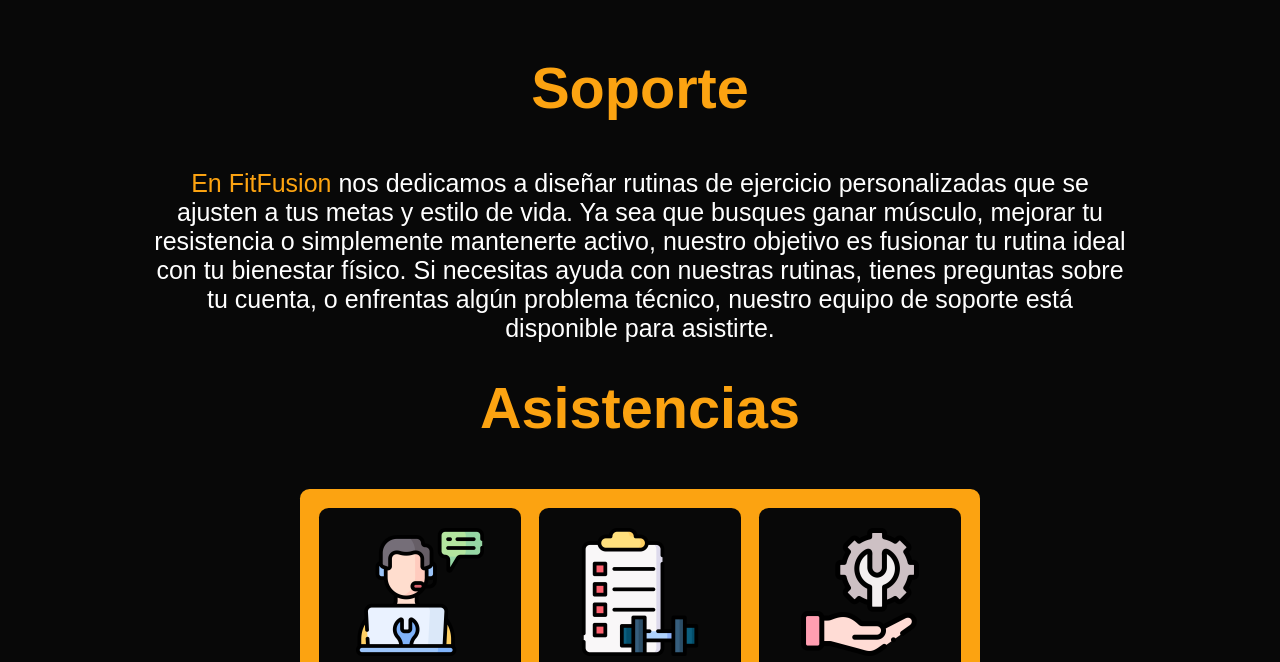
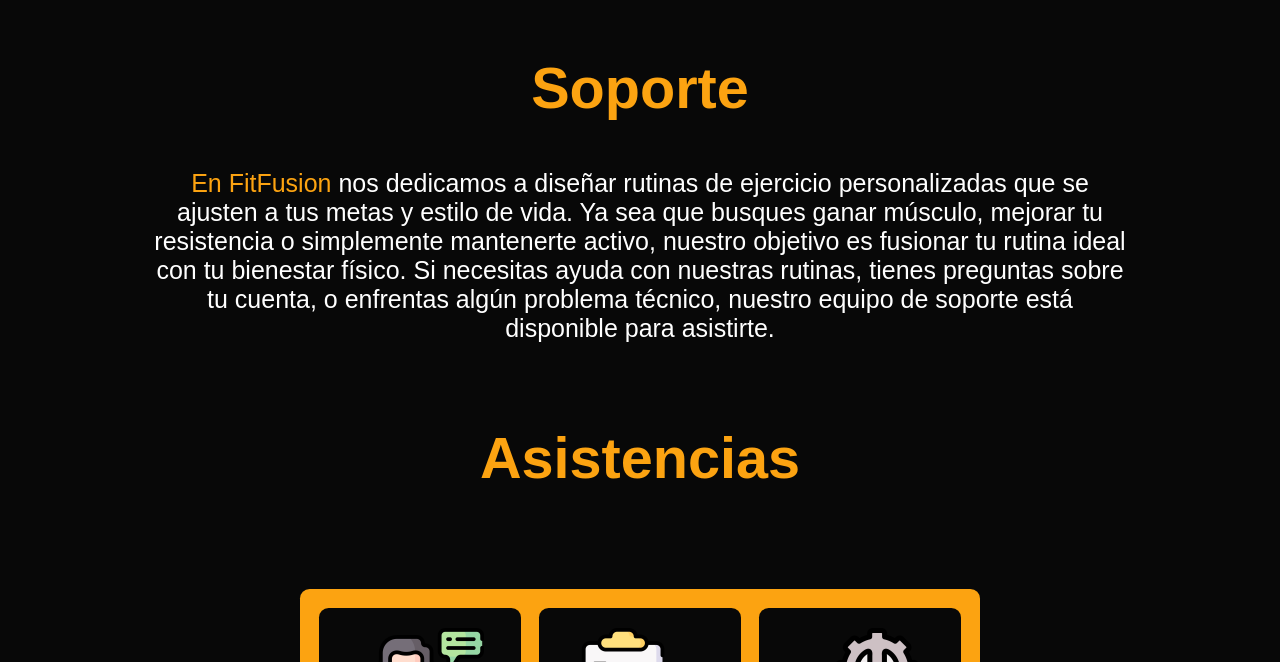
Before and after one commit to nkryc/Parcial-2, a plain HTML site: page soporte.html in a window 1280 px wide. Shown: the part 89-751 px from the top of the page. Drawn offline with nearby package versions, Linux system fonts and the light colour scheme.

Commit message:
Update estilos.css

```diff
--- a/css/estilos.css
+++ b/css/estilos.css
@@ -609,6 +609,14 @@ max-width: 1000px;
     text-align: center;
 }
 
+.asistencia h2{
+    padding: 50px 20px;
+    text-align: center;
+    background-color: #080808;
+    color: #fca311;
+}
+
+
 .asistencia{
     background-color: var(--bg-color);
     margin-top: -50rem;
```
